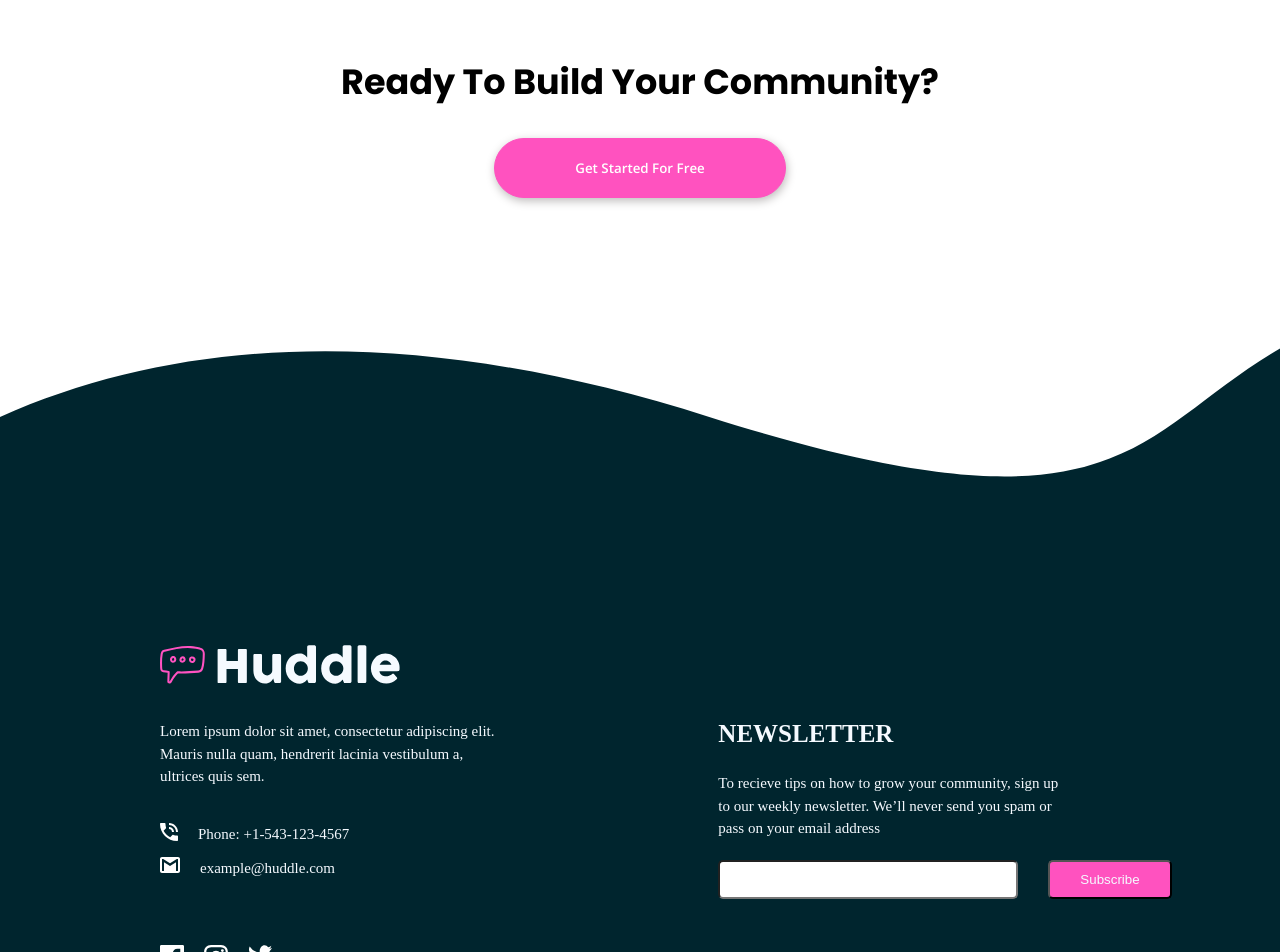
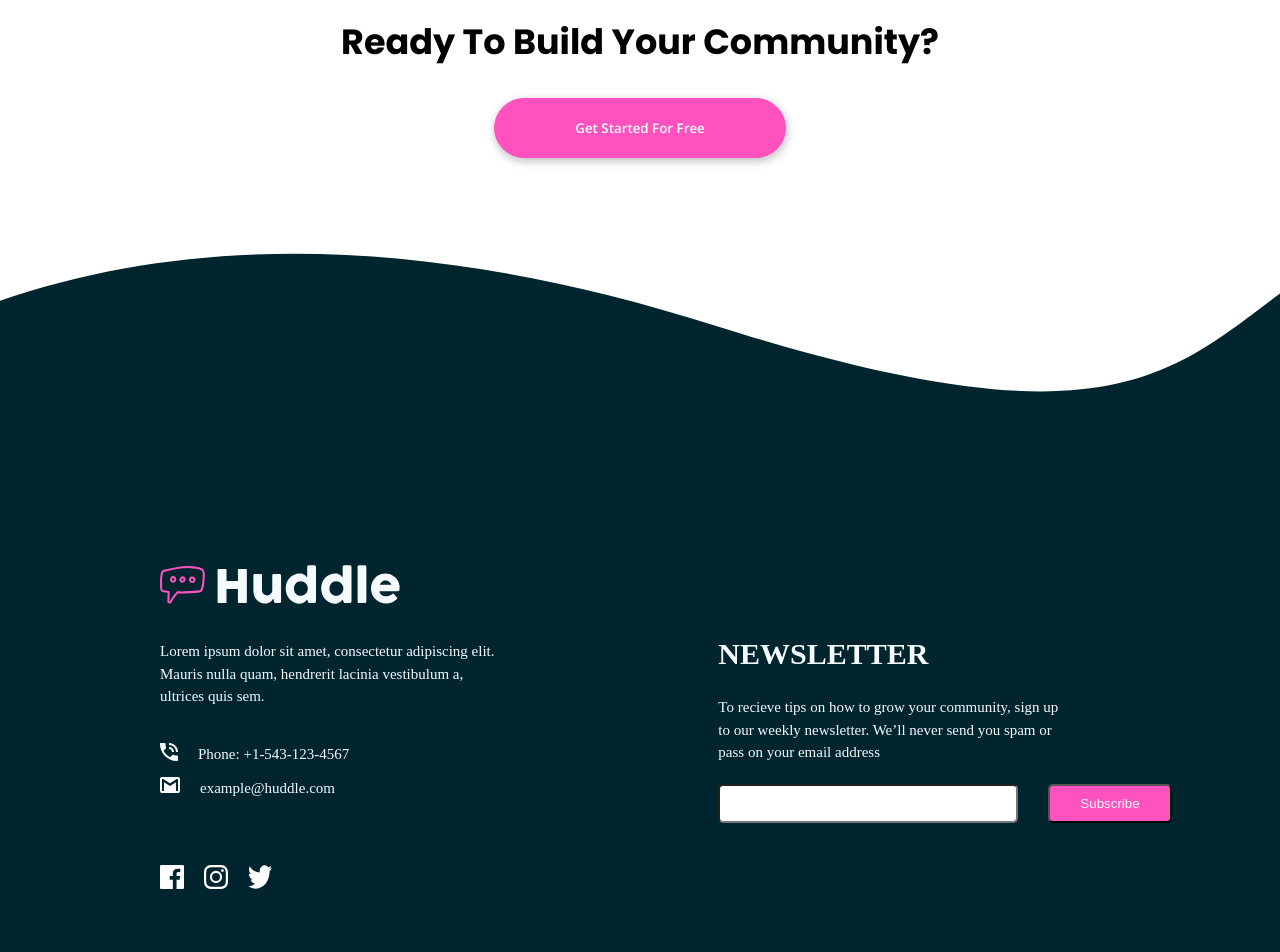
Before and after one commit to kumarmanglam/Huddle-landing-page-with-curved-sections, a plain HTML site: page index.html in a window 1280 px wide. Shown: the part 4111-5063 px from the top of the page. Drawn offline with nearby package versions, Linux system fonts and the light colour scheme.

Commit message:
fixed minor bux

```diff
--- a/style.css
+++ b/style.css
@@ -194,7 +194,7 @@ html{
 }
 
 .build-community {
-  min-height: 100vh;
+  min-height: 90vh;
   display: flex;
   flex-direction: column;
   justify-content: center;
@@ -202,7 +202,7 @@ html{
   row-gap: 3rem;
   background-image: url(./images/bg-section-bottom-desktop-1.svg), url(./images/bg-footer-top-mobile.svg);
   background-repeat: no-repeat,no-repeat;
-  background-size: 100%,100%;
+  background-size: 100%,110%;
   background-position: top,bottom;
 }
 
@@ -265,7 +265,7 @@ footer>*{
 }
 
 .newsletter-title {
-  font-size: 2.5rem;
+  font-size: 3rem;
   font-style: var(--font-body);
   line-height: 1.5;
 }
@@ -335,6 +335,9 @@ footer>*{
     gap: 6rem;
     padding: 3rem 1rem;
   }
+  .stat-number{
+    font-size: 6rem;
+  }
   .takeaway{
     padding: 4rem 2rem;
   }
```
Also changed, not shown: index.html (+10 -2 lines).
